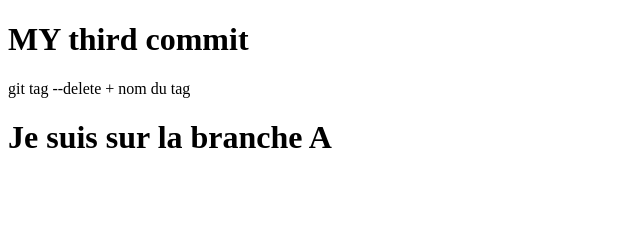
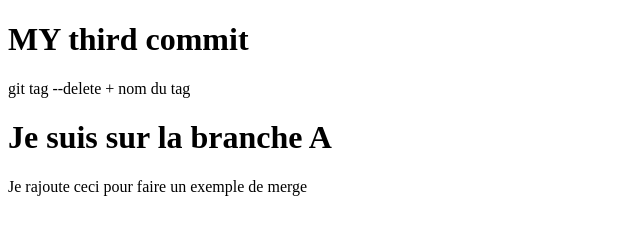
Before and after one commit to Acompagnon7/cours-git, a plain HTML site: page index.html in a window 1280 px wide. Shown: the whole page, without its empty margins (0-640 px from the left). Drawn offline with Linux system fonts and the light colour scheme.

Commit message:
dernier ajout avant merge

```diff
--- a/index.html
+++ b/index.html
@@ -12,5 +12,7 @@
     <p>git tag --delete + nom du tag</p>
 
     <h1>Je suis sur la branche A</h1>
+
+    <p>Je rajoute ceci pour faire un exemple de merge</p>
 </body>
 </html>
```
